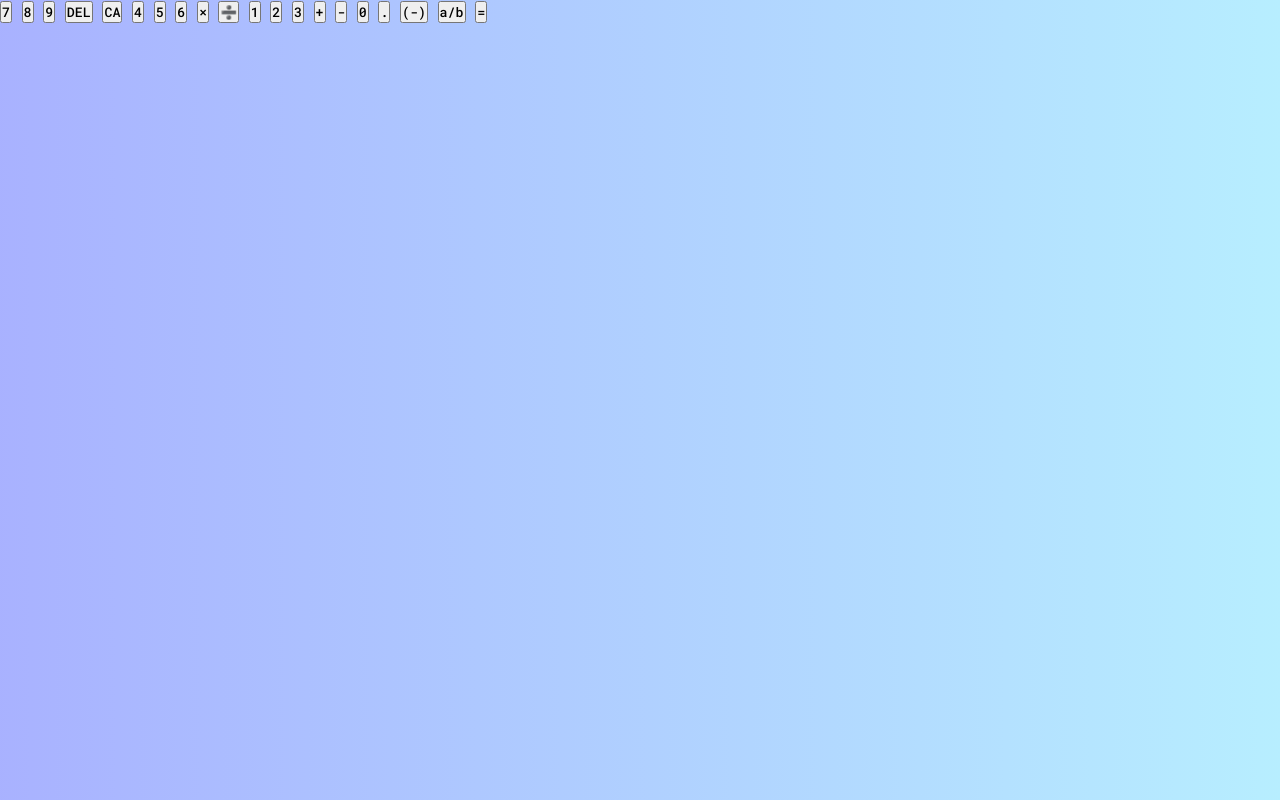
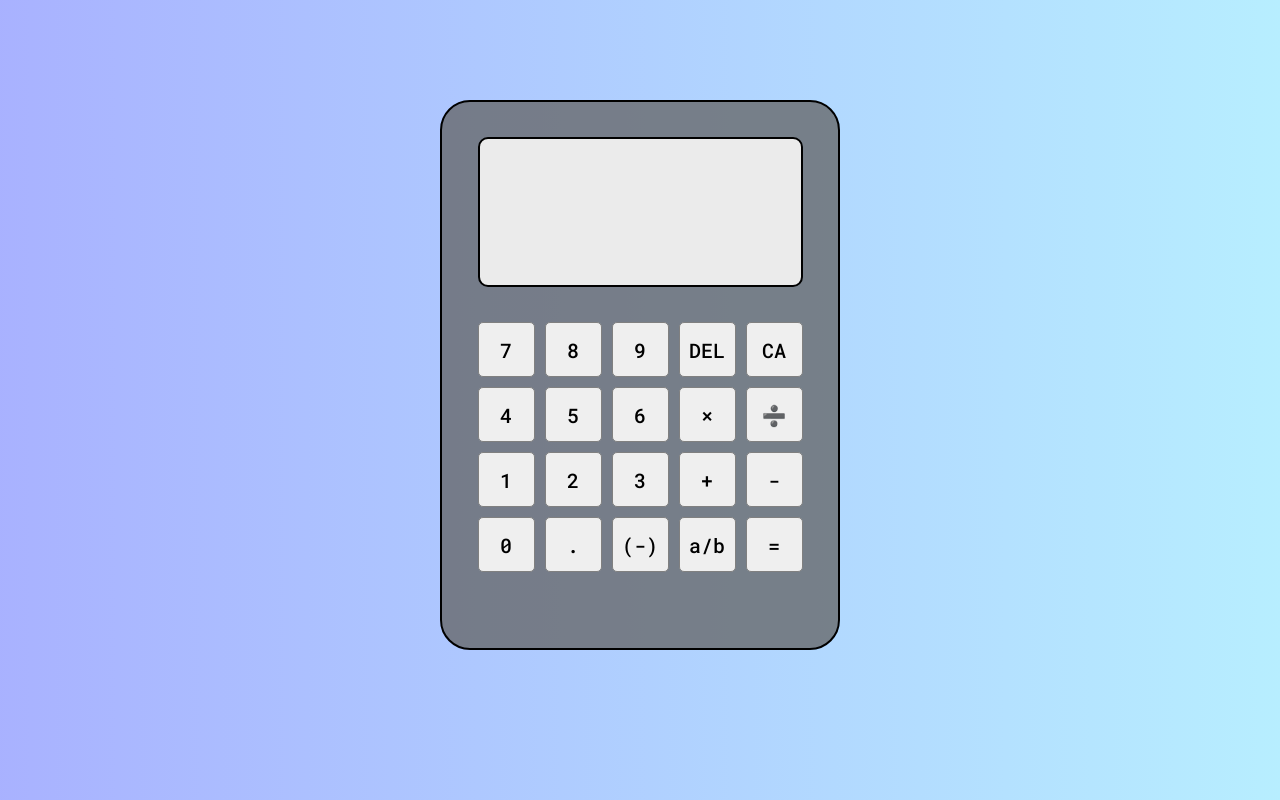
Before and after one commit to blueratdota/odin-calculator, a plain HTML site: page index.html in a window 1280 px wide. Drawn offline with Linux system fonts and the light colour scheme.

Commit message:
css updated

```diff
--- a/index.html
+++ b/index.html
@@ -17,6 +17,7 @@
                 <div id="top-row"></div>
                 <div id="bot-row"></div>
             </div>
+            <div class="button-grid">
                 <button class="digit">7</button>
                 <button class="digit">8</button>
                 <button class="digit">9</button>
@@ -37,6 +38,7 @@
                 <button class="negative">(-)</button>
                 <button class="fraction">a/b</button>
                 <button class="equal">=</button>
+            </div>
 
         </div>
     </main>
--- a/styles.css
+++ b/styles.css
@@ -10,3 +10,46 @@
     height: 100vh;
     background-image: linear-gradient(to left, rgba(158, 232, 255, 0.74), rgba(139, 151, 255, 0.747));
 }
+
+main{
+    display: flex;
+    justify-content: center;
+    align-content: center;
+}
+
+.cal-body{
+    min-width: 400px;
+    width: 400px;
+    height: 550px;
+    background-color: rgba(100, 100, 100, 0.76);
+    border: 2px solid rgb(0, 0, 0);
+    border-radius: 30px;
+    margin-top: 100px;
+}
+
+.screen{
+    width: 325px;
+    height: 150px;
+    border: 2px solid rgb(0, 0, 0);
+    border-radius: 10px;
+    margin: 35px auto;
+    background-color: rgb(235, 235, 235);
+}
+
+.button-grid{
+    margin: 35px auto;
+    width: 325px;
+    display: flex;
+    flex-wrap: wrap;
+    gap: 10px;
+    justify-content: space-between;
+}
+
+.button-grid button{
+    flex-grow: 1;
+    border: 1px solid grey;
+    border-radius: 5px;
+    width: 50px;
+    height: 55px;
+    font-size: 20px
+}
```
Lines whose indentation alone changed are shown as unchanged.
